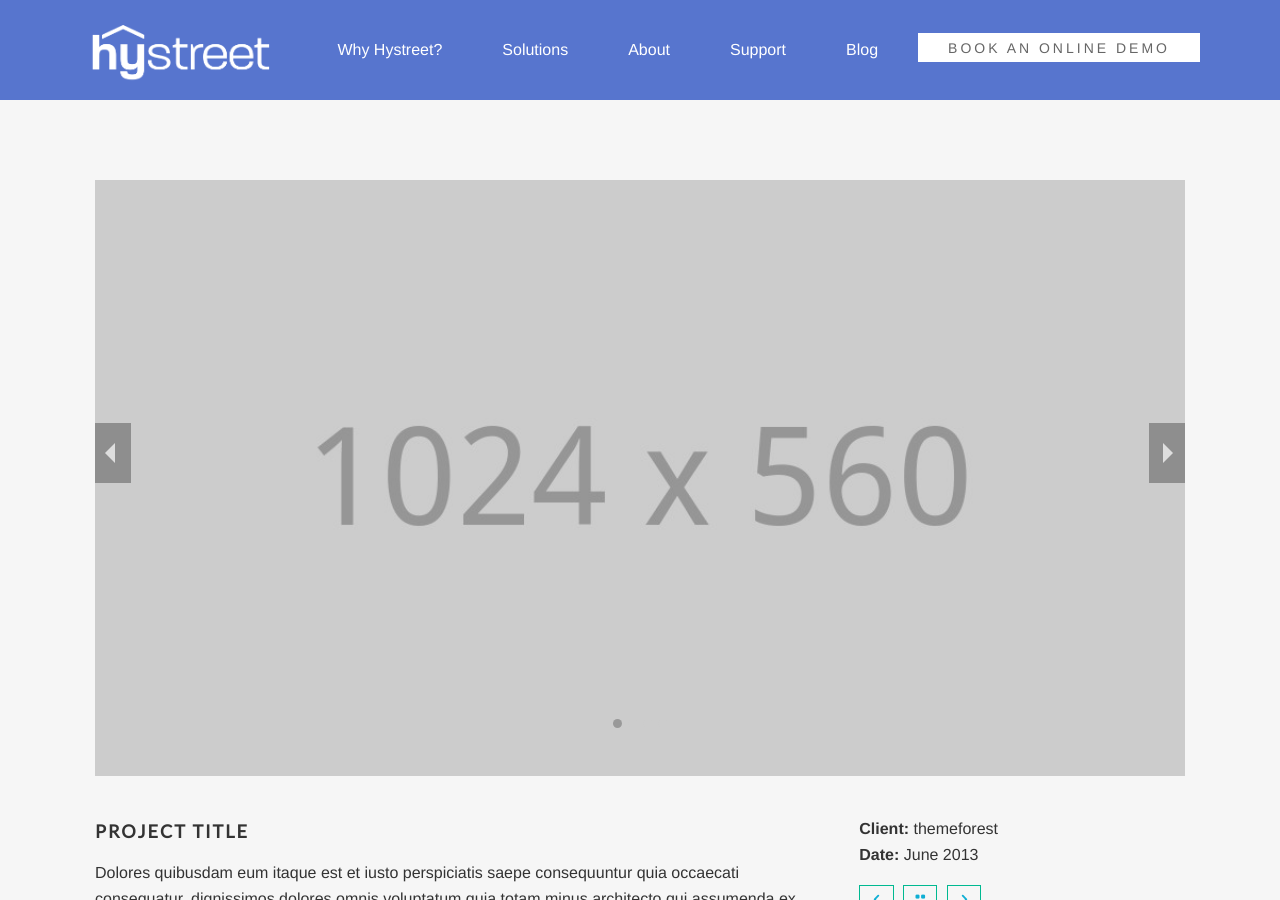
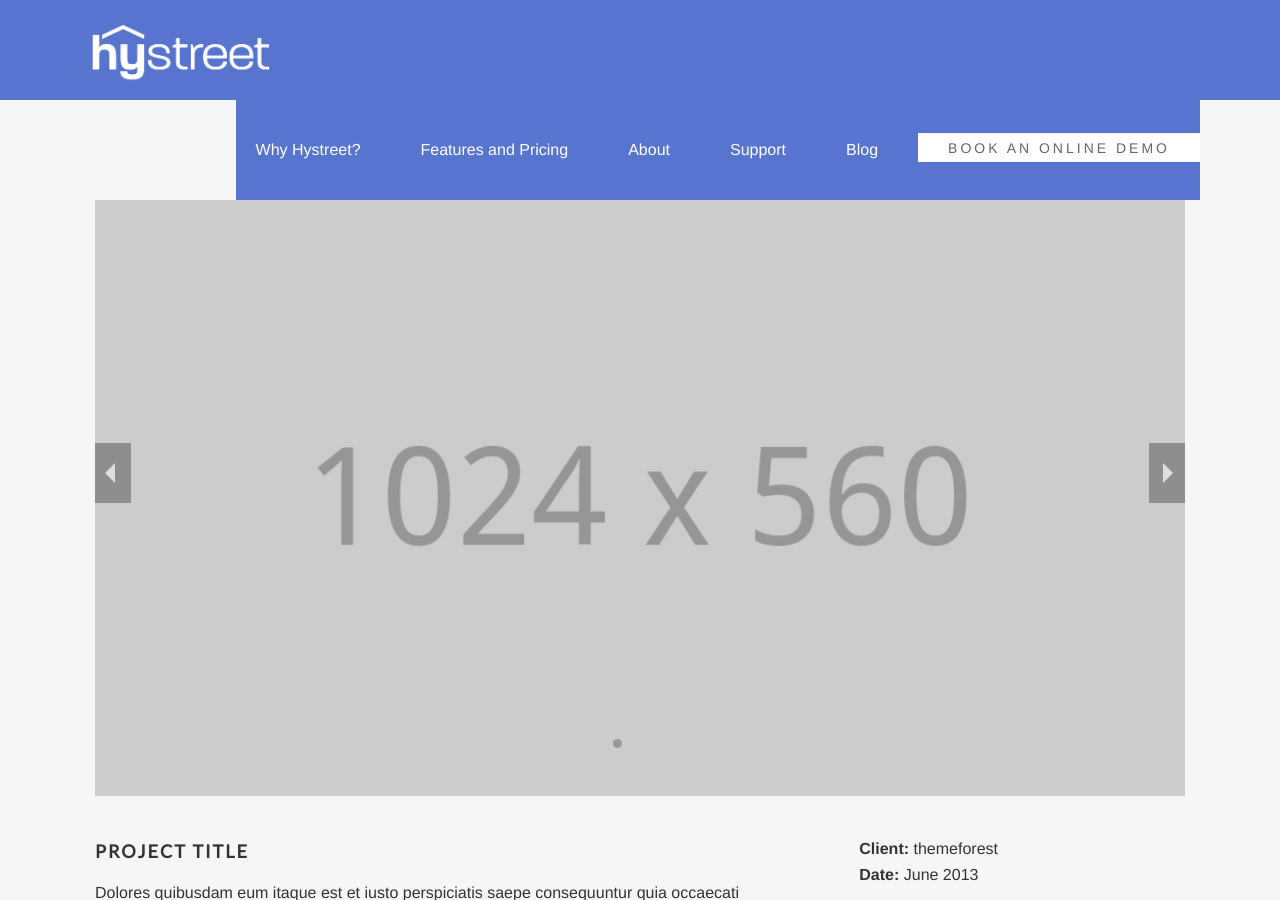
Before and after one commit to hystreet/hystreet.github.io, a Jekyll site: the page built from portfolio-item.html, in a window 1280 px wide and 900 px high. Built offline with Jekyll 4.4.1, drawn with Linux system fonts in a browser that asks for light colours; some web fonts are replaced.

Commit message:
Updating solutions to features and pricing

```diff
--- a/_data/nav.yml
+++ b/_data/nav.yml
@@ -8,7 +8,7 @@
       path: why-hystreet/our-partners/
     - name: Testimonials
       path: why-hystreet/testimonials/
-- name: Solutions
+- name: Features and Pricing
   path: solutions/
   section_id: solutions
   children:
```
